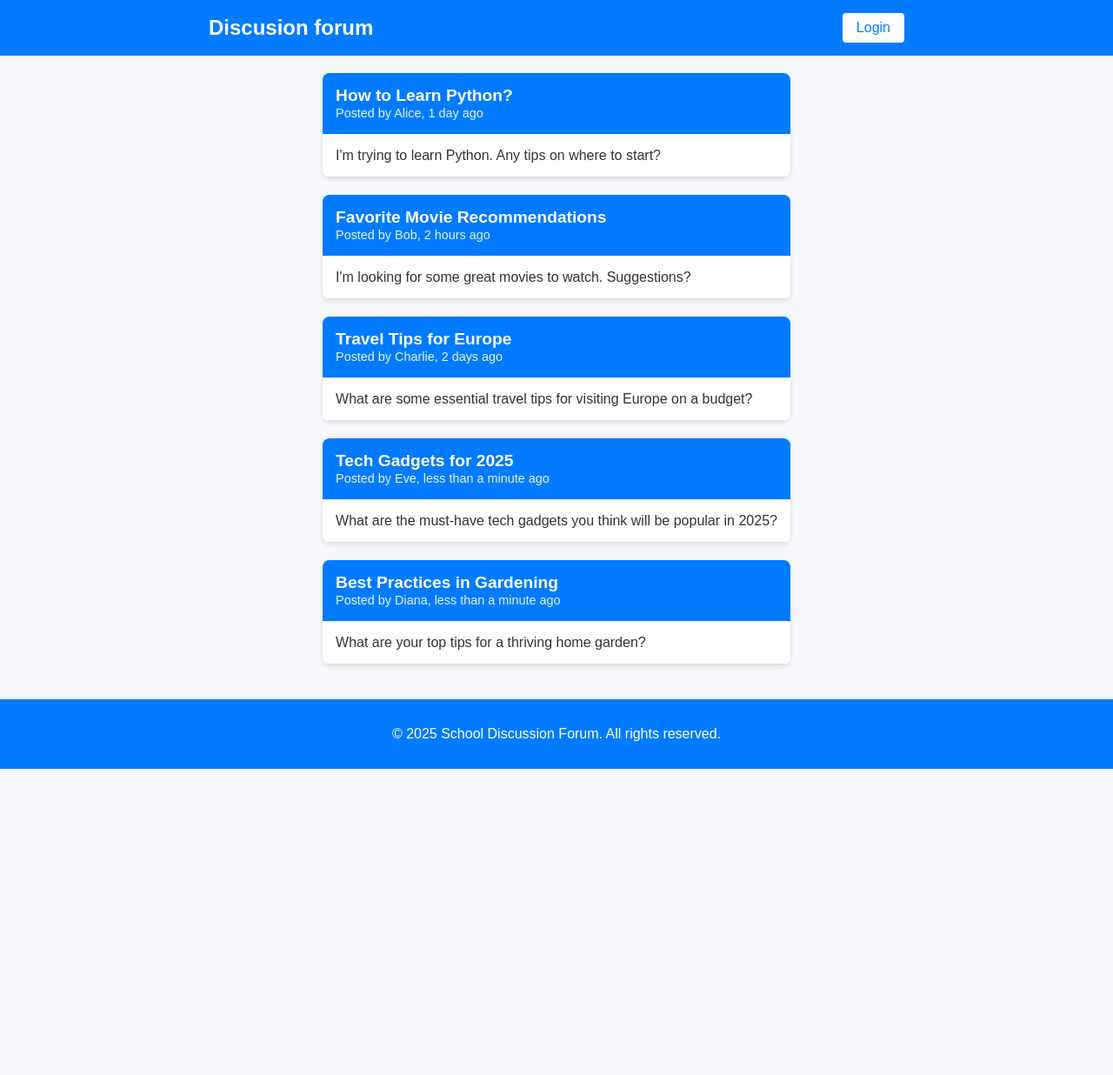
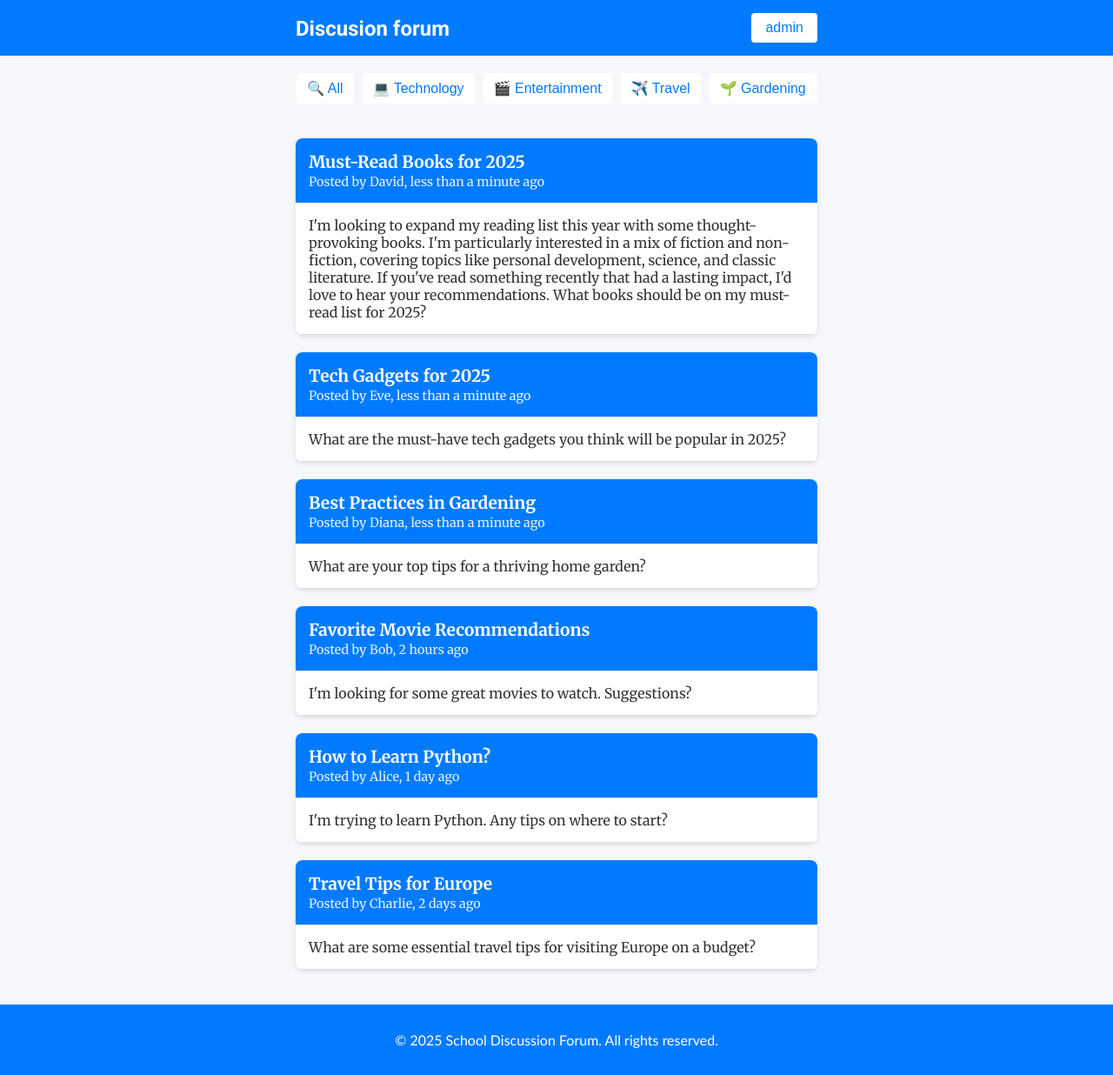
Before and after one commit to martinecececek/PHPProjekt, a PHP site: page / in a window 1280 px wide. Shown: the whole page at 87% size. Before the commit the page ends 884 px from the top, so only its background shows below. Run offline with PHP 8.4, Linux system fonts and the light colour scheme.

Commit message:
recreated file systema and added some css to threads to make it 600px width all time

```diff
--- a/Components/headerComponent.php
+++ b/Components/headerComponent.php
@@ -24,7 +24,8 @@ class HeaderCopoment
         ?>
         <header class="site-header">
             <div class="header-container">
-                <h1 class="site-title"><a href="index.php" class="title-a"><?= htmlspecialchars($this->title) ?></a>
+                <h1 class="site-title"><a href="index.php" class="title-a"
+                                          style="font-family: Roboto, sans-serif"><?= htmlspecialchars($this->title) ?></a>
                 </h1>
                 <?php if (empty($this->username)): ?>
                     <a href="login.php" class="login-btn">Login</a>
--- a/Components/threadComponent.php
+++ b/Components/threadComponent.php
@@ -76,7 +76,7 @@ class ThreadComponent
 
         return [
             'thread' => $thread,
-            'replies' => $replies
+            'replies' => array_reverse($replies)
         ];
     }
 
--- /dev/null
+++ b/Database/Threads/1739089800_tr.csv
@@ -0,0 +1,6 @@
+Charlie | Travel Tips for Europe | 1739089800 | What are some essential travel tips for visiting Europe on a budget?
+-------
+Pepa | 1739091600 | Use budget airlines and book trains in advance.
+Bob | 1739092500 | Consider staying in hostels or Airbnb to save money.
+Diana | 1739093400 | Always have travel insurance—it's crucial.
+Eve | 1739094300 | Research free walking tours in major cities.
--- /dev/null
+++ b/Database/Threads/1739178900_te.csv
@@ -0,0 +1,6 @@
+Alice | How to Learn Python? | 1739178900 | I'm trying to learn Python. Any tips on where to start?
+-------
+Bob | 1739180700 | Start with the basics like variables and control flow.
+Charlie | 1739181600 | Practice coding challenges on platforms like LeetCode.
+Diana | 1739182800 | Check out free courses on Coursera and edX.
+Eve | 1739184300 | Reading documentation and building small projects helps a lot.
--- /dev/null
+++ b/Database/Threads/1739282400_en.csv
@@ -0,0 +1,6 @@
+Bob | Favorite Movie Recommendations | 1739282400 | I'm looking for some great movies to watch. Suggestions?
+-------
+Alice | 1739283300 | Try watching Inception if you haven't already.
+Charlie | 1739284200 | The Shawshank Redemption is a classic.
+Diana | 1739285100 | I recommend Parasite for its unique storytelling.
+Eve | 1739286000 | Don't miss out on the new Marvel film, it's fantastic.
--- /dev/null
+++ b/Database/Threads/1739346300_ga.csv
@@ -0,0 +1,6 @@
+Diana | Best Practices in Gardening | 1739346300 | What are your top tips for a thriving home garden?
+-------
+Alice | 1739347200 | Start with good soil and proper watering techniques.
+Bob | 1739348100 | Make sure to select plants suitable for your climate.
+Charlie | 1739349000 | Regular pruning and organic fertilizers are key.
+Eve | 1739349900 | I recommend companion planting for natural pest control.
--- /dev/null
+++ b/Database/Threads/1739462400_te.csv
@@ -0,0 +1,6 @@
+Eve | Tech Gadgets for 2025 | 1739462400 | What are the must-have tech gadgets you think will be popular in 2025?
+-------
+Alice | 1739463600 | I'm excited about advancements in AR glasses.
+Bob | 1739464500 | Smart home devices are evolving rapidly.
+Charlie | 1739465400 | Look out for foldable smartphones making a comeback.
+Diana | 1739466300 | Health tech gadgets, like smart wearables, will be huge.
--- /dev/null
+++ b/Database/Threads/1739500000_en.csv
@@ -0,0 +1,5 @@
+David | Must-Read Books for 2025 | 1739500000 | I'm looking to expand my reading list this year with some thought-provoking books. I'm particularly interested in a mix of fiction and non-fiction, covering topics like personal development, science, and classic literature. If you've read something recently that had a lasting impact, I'd love to hear your recommendations. What books should be on my must-read list for 2025?
+-------
+Sophia | 1739500800 | One book that really stood out to me was *Atomic Habits* by James Clear. It dives deep into the psychology of habit formation and offers practical advice on making small changes that lead to significant results. It’s an excellent read if you're into self-improvement and want actionable strategies for success.
+Ethan | 1739501700 | If you're looking for something immersive in fiction, I highly recommend *The Midnight Library* by Matt Haig. It’s a beautifully written novel that explores the concept of regret and second chances through a unique, almost magical perspective. It’s both thought-provoking and emotional.
+Olivia | 1739502600 | For a mix of science and philosophy, check out *Sapiens: A Brief History of Humankind* by Yuval Noah Harari. It provides a fascinating look at the history of human civilization, the evolution of cultures, and how our societies came to be the way they are today. It’s one of those books that truly changes the way you see the world.
--- a/Database/Threads/thread1.csv
+++ /dev/null
@@ -1,6 +0,0 @@
-Alice | How to Learn Python? | 2025-02-10 09:15 | I'm trying to learn Python. Any tips on where to start?
--------
-Bob | 2025-02-10 09:45 | Start with the basics like variables and control flow.
-Charlie | 2025-02-10 10:00 | Practice coding challenges on platforms like LeetCode.
-Diana | 2025-02-10 10:20 | Check out free courses on Coursera and edX.
-Eve | 2025-02-10 10:45 | Reading documentation and building small projects helps a lot.
--- a/Database/Threads/thread2.csv
+++ /dev/null
@@ -1,6 +0,0 @@
-Bob | Favorite Movie Recommendations | 2025-02-11 14:00 | I'm looking for some great movies to watch. Suggestions?
--------
-Alice | 2025-02-11 14:15 | Try watching Inception if you haven't already.
-Charlie | 2025-02-11 14:30 | The Shawshank Redemption is a classic.
-Diana | 2025-02-11 14:45 | I recommend Parasite for its unique storytelling.
-Eve | 2025-02-11 15:00 | Don't miss out on the new Marvel film, it's fantastic.
--- a/Database/Threads/thread3.csv
+++ /dev/null
@@ -1,6 +0,0 @@
-Charlie | Travel Tips for Europe | 2025-02-09 08:30 | What are some essential travel tips for visiting Europe on a budget?
--------
-Pepa | 2025-02-09 09:00 | Use budget airlines and book trains in advance.
-Bob | 2025-02-09 09:15 | Consider staying in hostels or Airbnb to save money.
-Diana | 2025-02-09 09:30 | Always have travel insurance—it's crucial.
-Eve | 2025-02-09 09:45 | Research free walking tours in major cities.
--- a/Database/Threads/thread4.csv
+++ /dev/null
@@ -1,6 +0,0 @@
-Eve | Tech Gadgets for 2025 | 2025-02-13 16:00 | What are the must-have tech gadgets you think will be popular in 2025?
--------
-Alice | 2025-02-13 16:20 | I'm excited about advancements in AR glasses.
-Bob | 2025-02-13 16:35 | Smart home devices are evolving rapidly.
-Charlie | 2025-02-13 16:50 | Look out for foldable smartphones making a comeback.
-Diana | 2025-02-13 17:05 | Health tech gadgets, like smart wearables, will be huge.
--- a/Database/Threads/thread5.csv
+++ /dev/null
@@ -1,6 +0,0 @@
-Diana | Best Practices in Gardening | 2025-02-12 07:45 | What are your top tips for a thriving home garden?
--------
-Alice | 2025-02-12 08:00 | Start with good soil and proper watering techniques.
-Bob | 2025-02-12 08:15 | Make sure to select plants suitable for your climate.
-Charlie | 2025-02-12 08:30 | Regular pruning and organic fertilizers are key.
-Eve | 2025-02-12 08:45 | I recommend companion planting for natural pest control.
--- a/css/index.css
+++ b/css/index.css
@@ -1,3 +1,6 @@
+/* Import Google Fonts */
+@import url('https://fonts.googleapis.com/css2?family=Merriweather:wght@400;700&family=Roboto:wght@400;700&display=swap');
+
 /* =========================
    CSS Variables
    ========================= */
@@ -17,7 +20,9 @@
     --shadow-hover: 0 4px 12px rgba(0, 123, 255, 0.2);
 
     /* Fonts */
-    --font-family-base: Arial, sans-serif;
+    --font-family-base: Calibri, sans-serif; /* General base font */
+    --forum-font: 'Roboto', sans-serif; /* Forum area font */
+    --thread-font: 'Merriweather', serif; /* Thread text font */
 }
 
 /* =========================
@@ -173,7 +178,7 @@ a {
 }
 
 .header-container {
-    max-width: 800px;
+    max-width: 600px; /* Updated from 800px */
     margin: 0 auto;
     display: flex;
     justify-content: space-between;
@@ -227,13 +232,43 @@ a {
 /* =========================
    Forum & Thread Styling
    ========================= */
+
+/* Discussion Forum Area */
 .forum {
-    max-width: 800px;
+    max-width: 600px; /* Updated from 800px */
     margin: 20px auto;
     padding: 0 20px;
     flex: 1;
+    font-family: var(--forum-font);
 }
 
+/* Theme Filter Buttons */
+.theme-filters {
+    display: flex;
+    justify-content: center;
+    gap: 10px;
+    margin: 20px auto;
+    max-width: 600px;
+}
+
+.theme-btn {
+    background: var(--light-color);
+    border: none;
+    color: var(--primary-color);
+    padding: 8px 12px;
+    border-radius: 4px;
+    cursor: pointer;
+    transition: background 0.3s ease, transform 0.2s ease;
+    font-size: 1em;
+}
+
+.theme-btn:hover,
+.theme-btn.active {
+    background: #e0e0e0;
+    transform: translateY(-2px);
+}
+
+/* Thread Container */
 .thread {
     background: var(--light-color);
     border-radius: 8px;
@@ -241,6 +276,7 @@ a {
     margin-bottom: 20px;
     overflow: hidden;
     transition: transform 0.3s ease;
+    font-family: var(--thread-font);
 }
 
 .thread:hover {
@@ -322,6 +358,7 @@ a {
     background: var(--light-color);
     border-radius: 5px;
     box-shadow: 0 1px 3px rgba(0, 0, 0, 0.05);
+    font-family: var(--thread-font);
 }
 
 .reply:last-child {
@@ -332,6 +369,7 @@ a {
     display: flex;
     justify-content: space-between;
     margin-bottom: 5px;
+    font-family: var(--thread-font);
 }
 
 .reply-author {
@@ -361,7 +399,7 @@ a {
     border-radius: 15px;
     background: var(--light-color);
     font-size: 1rem;
-    font-family: "Helvetica Neue", Helvetica, Arial, sans-serif;
+    font-family: var(--font-family-base);
     color: var(--text-color);
     transition: border-color 0.3s ease, box-shadow 0.3s ease;
 }
@@ -412,6 +450,6 @@ a.send-reply-btn:focus {
 }
 
 .footer-container {
-    max-width: 800px;
+    max-width: 600px; /* Updated from 800px */
     margin: 0 auto;
 }
--- a/index.php
+++ b/index.php
@@ -1,10 +1,11 @@
 <?php
 session_start();
 
-$_SESSION['username'] = '';
+$_SESSION['username'] = 'admin';
 $_SESSION['thread_path'] = './Database/Threads'; // path to csv thread dir
 $_SESSION['users_path'] = './Database/Users/users.csv'; // path to csv users dir
-$_SEESION['file_names'] = ['']; // array of all thread files
+$_SESSION['file_names'] = ['']; // array of all thread files
+$_SESSION['filter'] = '';
 
 require_once 'Components/headerComponent.php';
 $header = new HeaderCopoment("Discusion forum");
@@ -20,9 +21,9 @@ require_once 'Components/threadComponent.php';
 
 <head>
     <meta charset="UTF-8"/>
-    <meta name="viewport">
+    <meta name="viewport" content="width=device-width, initial-scale=1.0">
     <title>Discussion Forum with Sticky Footer</title>
-    <link rel="stylesheet" href="./css/index.css"/>
+    <link rel="stylesheet" href="./css/index.css?v=2"/>
 </head>
 <body>
 
@@ -30,19 +31,57 @@ require_once 'Components/threadComponent.php';
 <?php $header->render(); ?>
 
 <div class="wrapper">
-
+    <!-- Theme Filter Buttons -->
+    <form method="post" action="" class="theme-filters">
+        <button type="submit" name="filter" value="all"
+                class="theme-btn <?php echo ($_SESSION['filter'] === 'all') ? 'active' : ''; ?>">🔍 All
+        </button>
+        <button type="submit" name="filter" value="technology"
+                class="theme-btn <?php echo ($_SESSION['filter'] === 'te') ? 'active' : ''; ?>">💻 Technology
+        </button>
+        <button type="submit" name="filter" value="entertainment"
+                class="theme-btn <?php echo ($_SESSION['filter'] === 'en') ? 'active' : ''; ?>">🎬
+            Entertainment
+        </button>
+        <button type="submit" name="filter" value="travel"
+                class="theme-btn <?php echo ($_SESSION['filter'] === 'tr') ? 'active' : ''; ?>">✈️ Travel
+        </button>
+        <button type="submit" name="filter" value="gardening"
+                class="theme-btn <?php echo ($_SESSION['filter'] === 'ga') ? 'active' : ''; ?>">🌱 Gardening
+        </button>
+    </form>
 
     <div class="forum">
-
         <!-- Get all filenames -->
         <?php
-        $threadFiles = glob($_SESSION ['thread_path'] . '/*.csv');
+
+        $filter = '';
+        switch ($_SESSION['filter']) {
+            case 'te':
+                $filter = '/*_te.csv';
+                break;
+            case 'en':
+                $filter = '/*_en.csv';
+                break;
+            case 'tr':
+                $filter = '/*_tr.csv';
+                break;
+            case 'ga':
+                $filter = '/*_ga.csv';
+                break;
+            default:
+                $filter = '/*.csv';
+                break;
+
+        }
+
+        $threadFiles = glob($_SESSION['thread_path'] . $filter);
 
         if ($threadFiles === false || count($threadFiles) === 0) {
             echo "No threads found.";
         } else {
-            // Loop through each CSV file.
-            foreach ($threadFiles as $filePath) {
+            // Loop through each CSV file in reverse order.
+            foreach (array_reverse($threadFiles) as $filePath) {
                 // Extract just the filename (without the directory path).
                 $fileName = basename($filePath);
 
@@ -54,7 +93,6 @@ require_once 'Components/threadComponent.php';
             }
         }
         ?>
-
     </div>
 </div>
 
```
